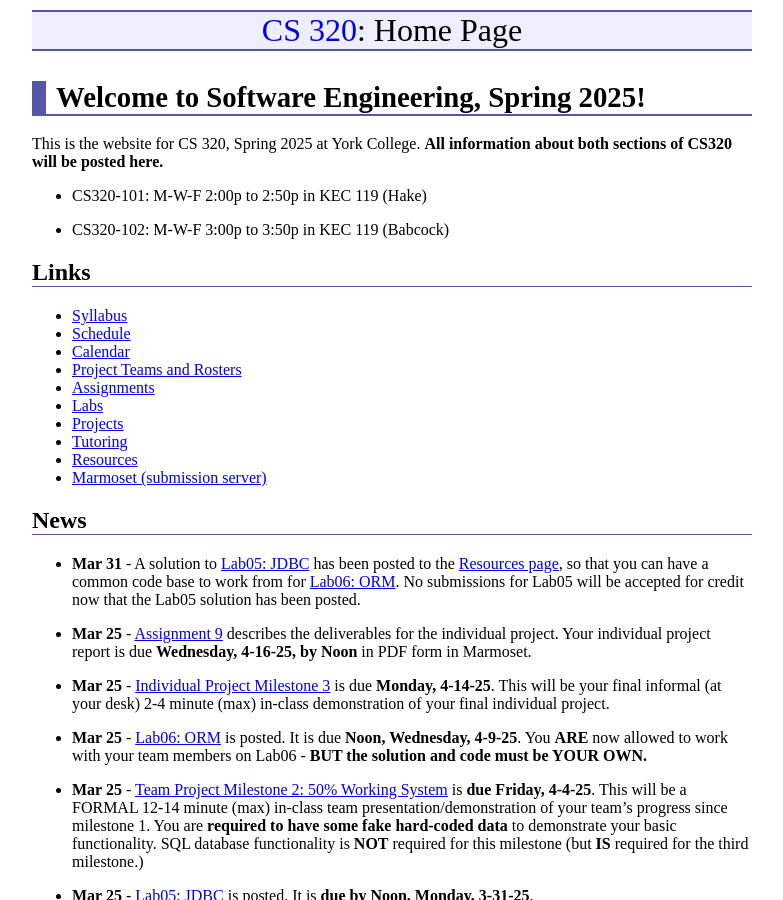
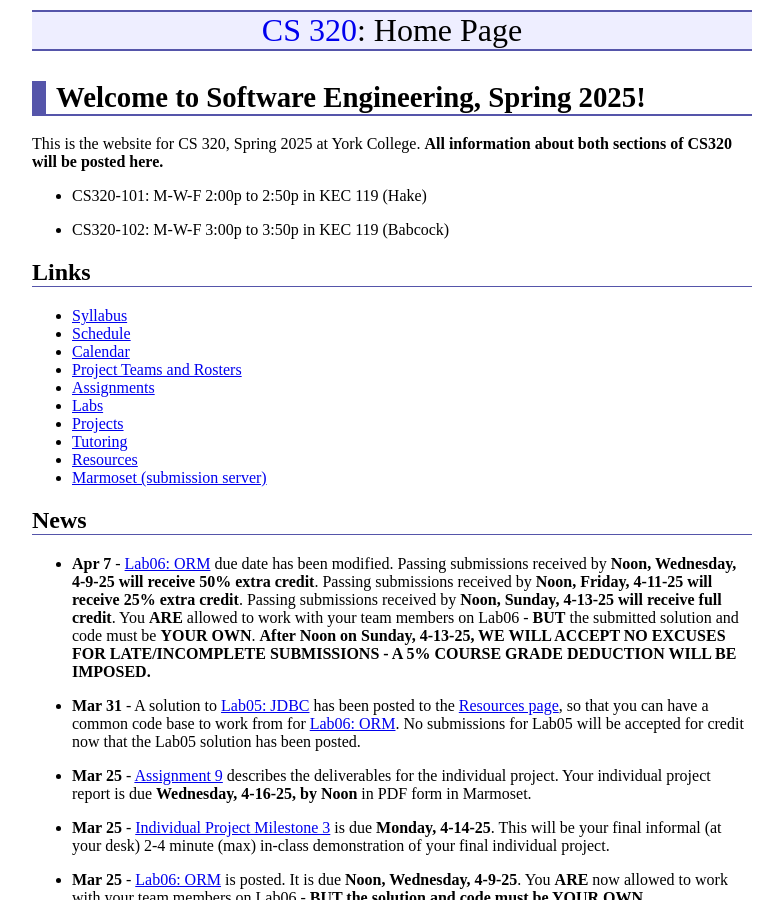
Before and after one commit to ycpcs/cs320-spring2025, a Jekyll site: the page built from index.md, in a window 1280 px wide and 900 px high. Shown: the whole window, without its empty margins (248-1031 px from the left). Built offline with Jekyll 4.4.1, drawn with Linux system fonts in a browser that asks for light colours.

```diff
--- a/index.md
+++ b/index.md
@@ -49,9 +49,9 @@ As such, some of the links below could return 404 Page Not Found Errors.  We wil
 
 * **Apr 14** - Posted an extensive example project on the [Resources page](./resources) that incorporates the Web Applications lab solution (Lab02) with the ORM Lab solution (Lab06).  It provides a web application front-end to the ORM queries, as well as demonstrates the use of login session information, and incorporation of a SQL database persistence layer with a many-to-many relationship. We will review this in more depth in class.
 
-* **Apr 7** - [Lab06: ORM](labs/lab06.html) due date has been modified.  Passing submissions received by **Noon, Wednesday, 4-9-25 will receive 50% extra credit**.  Passing submissions received by **Noon, Friday, 4-11-25 will receive 25% extra credit**.  Passing submissions received by **Noon, Sunday, 4-13-25 will receive full credit**.  You **ARE** allowed to work with your team members on Lab06 - **BUT the submitted solution and code must be YOUR OWN.**
+-->
 
--->
+* **Apr 7** - [Lab06: ORM](labs/lab06.html) due date has been modified.  Passing submissions received by **Noon, Wednesday, 4-9-25 will receive 50% extra credit**.  Passing submissions received by **Noon, Friday, 4-11-25 will receive 25% extra credit**.  Passing submissions received by **Noon, Sunday, 4-13-25 will receive full credit**.  You **ARE** allowed to work with your team members on Lab06 - **BUT** the submitted solution and code must be **YOUR OWN**.  **After Noon on Sunday, 4-13-25, WE WILL ACCEPT NO EXCUSES FOR LATE/INCOMPLETE SUBMISSIONS - A 5% COURSE GRADE DEDUCTION WILL BE IMPOSED.**
 
 * **Mar 31** - A solution to [Lab05: JDBC](labs/lab05.html) has been posted to the [Resources page](./resources), so that you can have a common code base to work from for [Lab06: ORM](labs/lab06.html).  No submissions for Lab05 will be accepted for credit now that the Lab05 solution has been posted.
 
--- a/labs/index.md
+++ b/labs/index.md
@@ -27,15 +27,16 @@ Friday, 2-14-25 (in-class, ungraded, no submission) | [Lab 2](lab02.html) | [CS3
 Saturday, 2-22-25, by Noon, w/sign-off (Marmoset) | [Lab 2a: Web Applications II](lab02a.html) | [CS320\_Lab02.zip](CS320_Lab02.zip)<br> [CS320\_Jetty9.zip](CS320_Jetty9.zip)
 Friday, 3-28-25, by Noon (Marmoset) | [Lab 4: SQL Queries & Joins](lab04.html) | [CS320\_Lab04.zip](CS320_Lab04.zip), [CS320\_Derby.zip](CS320_Derby.zip)
 Monday, 3-31-25, by Noon (Marmoset) | [Lab 5: JDBC](lab05.html) | [CS320\_Lab05.zip](CS320_Lab05.zip)
-Wednesday, 4-9-25, by Noon (Marmoset) | [Lab 6: ORM](lab06.html) | [CS320\_Lab06.zip](CS320_Lab06.zip)
+Wednesday, 4-9-25, by Noon 150% credit (Marmoset)<br>Friday, 4-11-25, by Noon 125% credit (Marmoset)<br>Sunday, 4-13-25, by Noon 100% credit (Marmoset) | [Lab 6: ORM](lab06.html) | [CS320\_Lab06.zip](CS320_Lab06.zip)
 
 All of the above labs, with the exception of Lab03 (Git Lab) are to be completed individually. I encourage you to discuss high level concepts and strategies with other students, but any work you submit **must be yours alone**.
 
 The exception to the above policy is that you may use ChatGPT (or any other similar service) for Lab00 (Using ChatGPT), Lab01 (HTML/CSS Resume), Lab02 and Lab02a (Web Applications Labs).  **You may NOT use ChatGPT for any of the SQL Labs (Lab04, Lab05, Lab06).**
 
+**NOTE:** After further consideration, I have decided that team members **ARE** allowed to work together on the **ORM Lab (Lab06)**.  However, you must provide your own solution, and submit your own code.
+
+
 <!-- Commenting this out until we know what we're doing
-
-**NOTE:** After further consideration, I have decided that team members **ARE** allowed to work together on the **ORM Lab (Lab06)**.  However, you must provide your own solution, and submit your own code.
 
 -->
 
```
Also changed, not shown: schedule.md (+2 -2 lines), 4 other files.
